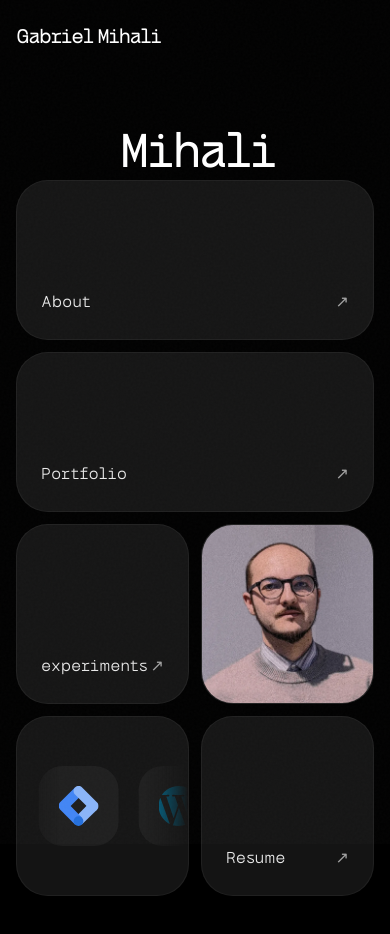
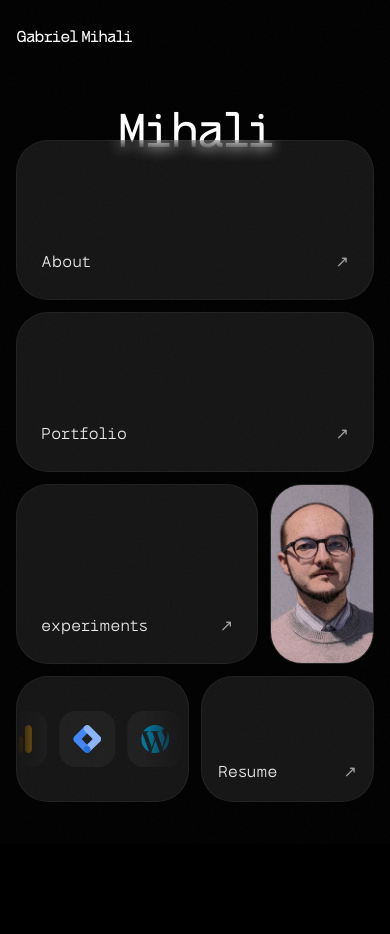
Before and after one commit to san-gabriels/portfolio-bento-2026, a Next.js app: page / in a window 390 px wide. Shown: the top 934 px of the page. After the commit the page ends 849 px from the top, so only its background shows below. Built offline with nearby package versions, Linux system fonts and the light colour scheme; a web font is replaced by a local one.

Commit message:
feat: navbar dinamica glass, grid mobile 70/30, fix overflow resume e gravità in pausa

```diff
--- a/app/page.tsx
+++ b/app/page.tsx
@@ -13,21 +13,21 @@ const techStack = [
 ];
 
 export default function Home() {
-  const [hoveredCardName, setHoveredCardName] = useState(" Mihali");
+  const [hoveredCardName, setHoveredCardName] = useState("Mihali");
 
   return (
     <main className="relative z-0 w-full max-w-[1920px] mx-auto min-h-screen flex flex-col overflow-x-hidden bg-black pb-[31px] md:pb-[47px]">
 
       {/* BACKGROUND TEXT CON GRAVITÀ LUNARE */}
-      <div className="absolute top-[130px] md:top-[120px] left-0 w-full h-screen z-0 pointer-events-none select-none overflow-hidden">
+      <div className="absolute top-[110px] md:top-[130px] left-0 w-full h-screen z-0 pointer-events-none select-none overflow-hidden">
         <GravityText key={hoveredCardName} text={hoveredCardName} />
       </div>
 
       {/* Grid Container */}
-      <section className="relative z-20 mx-auto w-full max-w-[1600px] flex flex-col mt-[180px] md:mt-[240px] lg:mt-[220px]">
+      <section className="relative z-20 mx-auto w-full max-w-[1600px] flex flex-col mt-[140px] md:mt-[240px] lg:mt-[220px] lg:flex-1">
 
-        {/* LA GRIGLIA: 2 colonne(mobile) -> 4 colonne(tablet) -> 4 colonne(desktop) */}
-        <div className="grid grid-cols-2 md:grid-cols-4 gap-[12px] md:gap-[16px] pb-[16px] px-4 md:px-8 lg:grid-rows-2">
+        {/* LA MAGIA: grid-cols-[7fr_3fr] per il 70/30 su mobile. Su md torna a 4 colonne regolari. */}
+        <div className="grid grid-cols-[7fr_3fr] md:grid-cols-4 gap-[12px] md:gap-[16px] pb-[16px] px-4 md:px-8 lg:grid-rows-2 lg:h-[calc(100vh-300px)] min-h-[600px]">
 
           {/* Card 1: About */}
           <BentoCard
@@ -35,8 +35,7 @@ export default function Home() {
             colSpan={1}
             onHover={setHoveredCardName}
             href="/about"
-            // Mobile: 2 col | Tablet: 2 col | Desktop: 1 col
-            className="col-span-2 md:col-span-2 lg:col-span-1 h-[160px] md:h-[240px] lg:h-auto"
+            className="col-span-2 md:col-span-2 lg:col-span-1 h-[160px] md:h-[240px] lg:h-full"
           />
 
           {/* Card 2: Portfolio */}
@@ -45,8 +44,7 @@ export default function Home() {
             colSpan={3}
             onHover={setHoveredCardName}
             href="/portfolio"
-            // Mobile: 2 col | Tablet: 2 col | Desktop: 3 col
-            className="col-span-2 md:col-span-2 lg:col-span-3 h-[160px] md:h-[240px] lg:h-auto"
+            className="col-span-2 md:col-span-2 lg:col-span-3 h-[160px] md:h-[240px] lg:h-full"
           />
 
           {/* Card 3: experiments */}
@@ -55,8 +53,7 @@ export default function Home() {
             colSpan={2}
             onHover={setHoveredCardName}
             href="/experiments"
-            // Mobile: 1 col | Tablet: 3 col (Largo) | Desktop: 2 col
-            className="col-span-1 md:col-span-3 lg:col-span-2 h-[180px] md:h-[320px] lg:h-auto"
+            className="col-span-1 md:col-span-3 lg:col-span-2 h-[180px] md:h-[320px] lg:h-full"
           />
 
           {/* Card 4: Photo */}
@@ -66,8 +63,7 @@ export default function Home() {
             onHover={setHoveredCardName}
             noPadding
             hideTitle
-            // Mobile: 1 col | Tablet: 1 col (Quadrato) | Desktop: 1 col
-            className="col-span-1 md:col-span-1 lg:col-span-1 h-[180px] md:h-[320px] lg:h-auto"
+            className="col-span-1 md:col-span-1 lg:col-span-1 h-[180px] md:h-[320px] lg:h-full"
           >
             <Image
               src="/images/profile.webp"
@@ -78,17 +74,17 @@ export default function Home() {
           </BentoCard>
 
           {/* Card 5: Stack & Resume (IL WRAPPER) */}
-          {/* Mobile: 2 col | Tablet: 4 col (Fondo riga) | Desktop: 1 col. Sottomodello a Griglia su piccoli schermi! */}
-          <div className="col-span-2 md:col-span-4 lg:col-span-1 grid grid-cols-2 lg:flex lg:flex-col gap-[12px] md:gap-[16px] h-[180px] md:h-[200px] lg:h-auto">
+          {/* Rimosso lg:flex e lg:flex-col. Mantenuto GRID per governare lo spazio rigidly. */}
+          <div className="col-span-2 md:col-span-4 lg:col-span-1 grid grid-cols-2 lg:grid-cols-1 lg:grid-rows-2 gap-[12px] md:gap-[16px] h-[126px] md:h-[200px] lg:h-full">
 
+            {/* STACK: Non ha più bisogno di h-full perché la grid decide. */}
             <BentoCard
               title="Stack"
               colSpan={1}
               onHover={setHoveredCardName}
               hideTitle
               noPadding
-              // h-full/w-full garantisce la simmetria millimetrica nella grid
-              className="w-full h-full lg:flex-1 lg:min-h-[142px] flex items-center justify-center overflow-hidden"
+              className="w-full flex items-center justify-center overflow-hidden"
             >
               <div
                 className="relative w-full h-full flex items-center justify-center"
@@ -100,7 +96,7 @@ export default function Home() {
                 }}
               >
                 <motion.div
-                  className="flex gap-[20px] whitespace-nowrap pr-[20px]"
+                  className="flex gap-[12px] md:gap-[20px] whitespace-nowrap pr-[12px] md:pr-[20px]"
                   animate={{ x: ["0%", "-50%"] }}
                   transition={{
                     repeat: Infinity,
@@ -111,14 +107,14 @@ export default function Home() {
                   {[...techStack, ...techStack, ...techStack, ...techStack].map((src, index) => (
                     <div
                       key={index}
-                      className="flex-shrink-0 flex items-center justify-center bg-neutral-800/60 w-[80px] h-[80px] rounded-[24px]"
+                      className="flex-shrink-0 flex items-center justify-center bg-neutral-800/60 w-[56px] h-[56px] md:w-[80px] md:h-[80px] rounded-[16px] md:rounded-[24px]"
                     >
                       <Image
                         src={src}
                         alt="Tech Logo"
                         width={40}
                         height={40}
-                        className="object-contain"
+                        className="w-[28px] h-[28px] md:w-[40px] md:h-[40px] object-contain"
                       />
                     </div>
                   ))}
@@ -126,12 +122,12 @@ export default function Home() {
               </div>
             </BentoCard>
 
+            {/* RESUME: Rimosso h-full. Aggiunto !p-[16px] su mobile per non far impazzire l'altezza */}
             <BentoCard
               title="Resume"
               colSpan={1}
               onHover={setHoveredCardName}
-              // Simmetria al 50% garantita
-              className="w-full h-full lg:flex-1 lg:min-h-[142px]"
+              className="w-full !p-[16px] md:!p-[24px] lg:!p-[32px] flex flex-col justify-end"
             />
           </div>
 
--- a/components/BentoCard.tsx
+++ b/components/BentoCard.tsx
@@ -1,6 +1,6 @@
 import React from "react";
 import { cn } from "@/lib/utils";
-import Link from "next/link"; // 1. Aggiunto l'import per i link di Next.js
+import Link from "next/link";
 
 interface BentoCardProps extends React.HTMLAttributes<HTMLDivElement | HTMLAnchorElement> {
   title: string;
@@ -8,7 +8,7 @@ interface BentoCardProps extends React.HTMLAttributes<HTMLDivElement | HTMLAncho
   onHover: (title: string) => void;
   noPadding?: boolean;
   hideTitle?: boolean;
-  href?: string; // 2. Aggiunta la prop opzionale per l'URL
+  href?: string;
 }
 
 export function BentoCard({
@@ -19,7 +19,7 @@ export function BentoCard({
   children,
   noPadding = false,
   hideTitle = false,
-  href, // Estratta la prop
+  href,
   ...props
 }: BentoCardProps) {
   const colSpanClass = {
@@ -29,16 +29,14 @@ export function BentoCard({
     4: "md:col-span-4",
   }[colSpan] || "md:col-span-1";
 
-  // Raggruppiamo le classi per non doverle riscrivere
   const containerClasses = cn(
-    "h-full w-full flex flex-col justify-end rounded-[32px] backdrop-blur-[10px] bg-white/[0.08] hover:bg-white/[0.02]",
-    "relative overflow-hidden group border border-white/5 transition-colors duration-300 ease-in-out cursor-pointer", // Aggiunto cursor-pointer
+    "h-full w-full flex flex-col justify-end rounded-[32px] backdrop-blur-[7px] bg-white/[0.08] hover:bg-white/[0.04]",
+    "relative overflow-hidden group border border-white/5 transition-colors duration-300 ease-in-out cursor-pointer",
     !noPadding && "p-[24px] md:p-[32px]",
     colSpanClass,
     className
   );
 
-  // Impacchettiamo il contenuto per mantenere il codice DRY (Don't Repeat Yourself)
   const innerContent = (
     <>
       <div className={cn("flex-grow", noPadding && "h-full w-full absolute inset-0")}>
@@ -47,7 +45,6 @@ export function BentoCard({
       {!hideTitle && (
         <div className="flex justify-between items-end mt-4 relative z-10">
 
-          {/* Animazione Titolo a Onda (Staggered) */}
           <div className="relative overflow-hidden inline-flex text-base text-white/90">
             <span className="flex">
               {title.split("").map((char, index) => (
@@ -73,7 +70,6 @@ export function BentoCard({
             </span>
           </div>
 
-          {/* Freccia Statica (Solo cambio colore) */}
           <span className="text-white/60 group-hover:text-white transition-colors duration-300">
             ↗
           </span>
@@ -83,13 +79,13 @@ export function BentoCard({
     </>
   );
 
-  // 3. LOGICA DI RENDERING: Se c'è un href, usiamo <Link>, altrimenti <div>
+  // LOGICA DI RENDERING: Rimosso onMouseLeave da entrambi i ritorni!
   if (href) {
     return (
       <Link
         href={href}
         onMouseEnter={() => onHover(title)}
-        onMouseLeave={() => onHover("Gabriel Mihali")}
+        // onMouseLeave rimosso qui
         className={containerClasses}
         {...(props as React.AnchorHTMLAttributes<HTMLAnchorElement>)}
       >
@@ -101,7 +97,7 @@ export function BentoCard({
   return (
     <div
       onMouseEnter={() => onHover(title)}
-      onMouseLeave={() => onHover("Gabriel Mihali")}
+      // onMouseLeave rimosso anche qui
       className={containerClasses}
       {...(props as React.HTMLAttributes<HTMLDivElement>)}
     >
--- a/components/Navbar.tsx
+++ b/components/Navbar.tsx
@@ -3,6 +3,7 @@
 import Link from "next/link";
 import { usePathname } from "next/navigation";
 import { cn } from "@/lib/utils";
+import { useState, useEffect } from "react";
 
 const links = [
   { name: "About", href: "/about" },
@@ -12,14 +13,21 @@ const links = [
 
 export function Navbar() {
   const pathname = usePathname();
+  const [isScrolled, setIsScrolled] = useState(false);
 
-  // Calcoliamo la profondità della pagina per cambiare la logica
+  useEffect(() => {
+    const handleScroll = () => {
+      setIsScrolled(window.scrollY > 20);
+    };
+    window.addEventListener("scroll", handleScroll, { passive: true });
+    return () => window.removeEventListener("scroll", handleScroll);
+  }, []);
+
   const segments = pathname.split("/").filter(Boolean);
   const isHome = segments.length === 0;
   const isLevel2 = segments.length === 1;
   const isLevel3 = segments.length >= 2;
 
-  // Impostiamo testo e link dinamicamente
   let logoText = "Gabriel Mihali";
   let logoHref = "/";
   let showArrow = false;
@@ -30,25 +38,51 @@ export function Navbar() {
     showArrow = true;
   } else if (isLevel3) {
     logoText = "Back";
-    logoHref = `/${segments.slice(0, -1).join("/")}`; // Torna alla cartella superiore
+    logoHref = `/${segments.slice(0, -1).join("/")}`;
     showArrow = true;
   }
 
   return (
-    <header className="absolute top-0 left-0 right-0 w-full max-w-[1600px] mx-auto h-[76px] flex justify-between items-center px-4 min-[700px]:px-8 bg-transparent z-50 pointer-events-auto">
+    <header className="fixed top-0 left-0 right-0 w-full z-50 pointer-events-none">
+
+      {/* LO SFONDO GLASS CON SFUMATURA */}
+      <div
+        className={cn(
+          "absolute top-0 left-0 w-full h-[120px] transition-opacity duration-700 ease-out -z-10",
+          isScrolled ? "opacity-100" : "opacity-0"
+        )}
+        style={{
+          background: "linear-gradient(to bottom, rgba(0,0,0,0.8) 30%, transparent 100%)",
+          backdropFilter: "blur(12px)",
+          WebkitBackdropFilter: "blur(12px)",
+          maskImage: "linear-gradient(to bottom, black 40%, transparent 100%)",
+          WebkitMaskImage: "linear-gradient(to bottom, black 40%, transparent 100%)"
+        }}
+      />
+
+      <div className="relative max-w-[1600px] mx-auto h-[76px] flex justify-between items-center px-4 min-[700px]:px-8 pointer-events-auto">
 
         {/* LOGO / TASTO INDIETRO */}
         <div className="flex-shrink-0 flex items-center">
-        <Link href={logoHref} className="group flex items-center gap-2 text-white font-medium text-xl tracking-tighter transition-opacity hover:opacity-80">
+          <Link href={logoHref} className="group flex items-center gap-2 text-white font-medium text-base md:text-xl tracking-tighter transition-opacity hover:opacity-80">
 
-          {/* FRECCIA: Scivola a sinistra al passaggio del mouse */}
+            {/* ECCO LA FRECCIA SVG INSERITA NEL POSTO GIUSTO */}
             {showArrow && (
-            <span className="text-white/60 group-hover:text-white transform transition-all duration-300 ease-out group-hover:-translate-x-1">
-              ←
-            </span>
+              <svg
+                xmlns="http://www.w3.org/2000/svg"
+                viewBox="0 0 24 24"
+                fill="none"
+                stroke="currentColor"
+                strokeWidth="1.5"
+                strokeLinecap="round"
+                strokeLinejoin="round"
+                className="w-4.5 h-4.5 text-white transform transition-all duration-300 ease-out group-hover:-translate-x-1 -mr-1 -mt-0.5"
+              >
+                <path d="M19 12H5" />
+                <path d="M12 19l-7-7 7-7" />
+              </svg>
             )}
 
-          {/* TESTO: Animazione a onda per Qualsiasi testo (Logo, Home o Back) */}
             <span className="relative overflow-hidden inline-flex min-[700px]:translate-x-[10px]">
               <span className="flex">
                 {logoText.split("").map((char, index) => (
@@ -76,7 +110,7 @@ export function Navbar() {
           </Link>
         </div>
 
-      {/* NAVIGAZIONE DESKTOP (Nascosta su Mobile) */}
+        {/* NAVIGAZIONE DESKTOP */}
         <nav className="hidden min-[700px]:flex space-x-1 sm:space-x-4">
           {links.map((link) => {
             const isActive = pathname === link.href;
@@ -117,6 +151,7 @@ export function Navbar() {
             );
           })}
         </nav>
+      </div>
     </header>
   );
 }
```
Also changed, not shown: components/GravityText.tsx (+11 -13 lines). Lines whose indentation alone changed are shown as unchanged.
